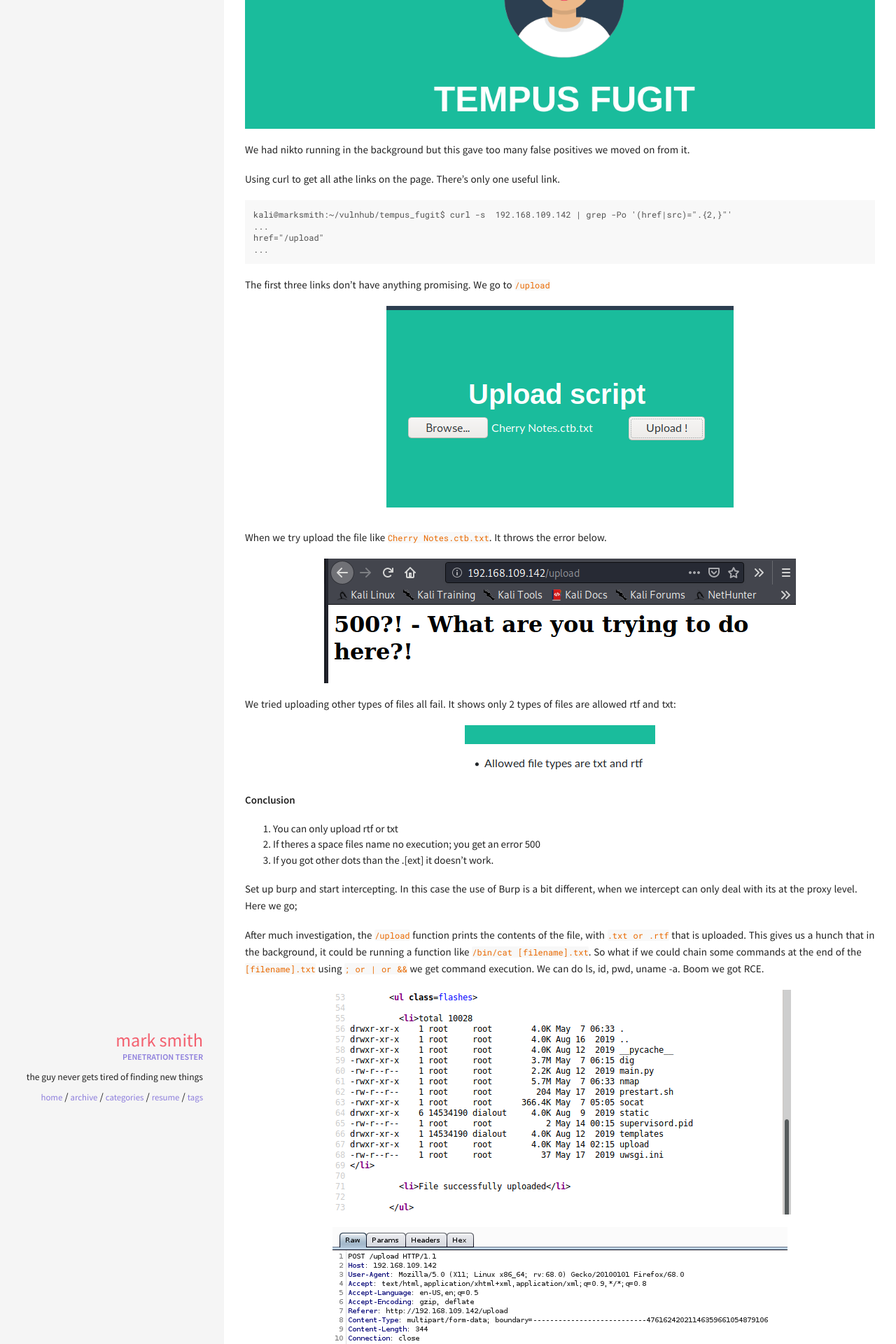
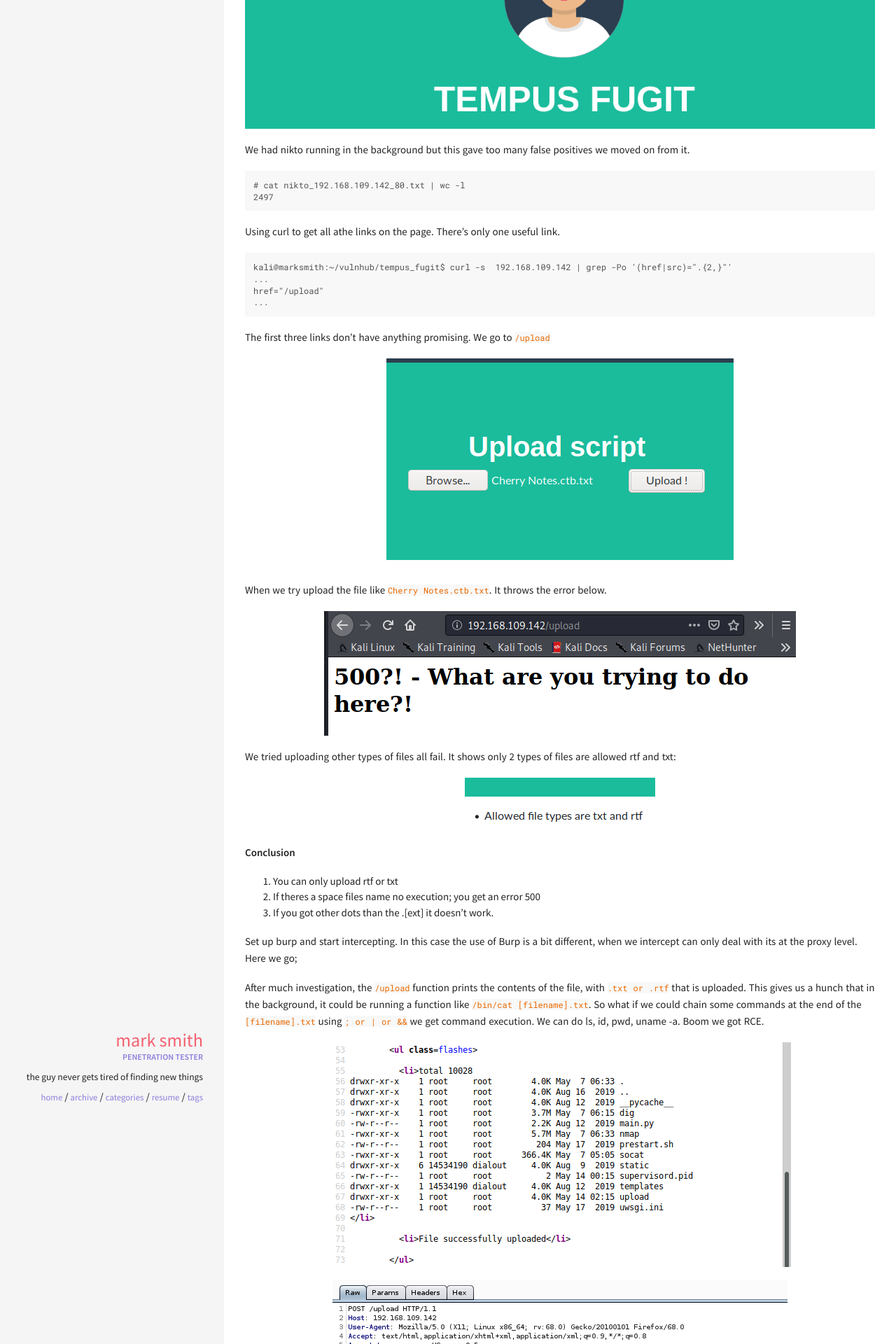
Before and after one commit to swaudo/swaudo.github.io, a Jekyll site: the page built from _posts/2019-08-02-tempus-fugit.md, in a window 1280 px wide. Shown: the part 934-2854 px from the top of the page at 70% size. Built offline with Jekyll 4.4.1, drawn with Linux system fonts in a browser that asks for light colours.

Commit message:
Update 2019-08-02-tempus-fugit.md

````diff
--- a/_posts/2019-08-02-tempus-fugit.md
+++ b/_posts/2019-08-02-tempus-fugit.md
@@ -18,7 +18,10 @@ Navigating to the home page:
 ![5-3.png](/assets/images/posts/tempus-fugit-walkthrough/20-2.png)
 
 We had nikto running in the background but this gave too many false positives we moved on from it.
-
+```
+# cat nikto_192.168.109.142_80.txt | wc -l
+2497
+```
 Using curl to get all athe links on the page. There's only one useful link.
 ```
 kali@marksmith:~/vulnhub/tempus_fugit$ curl -s  192.168.109.142 | grep -Po '(href|src)=".{2,}"'
````
